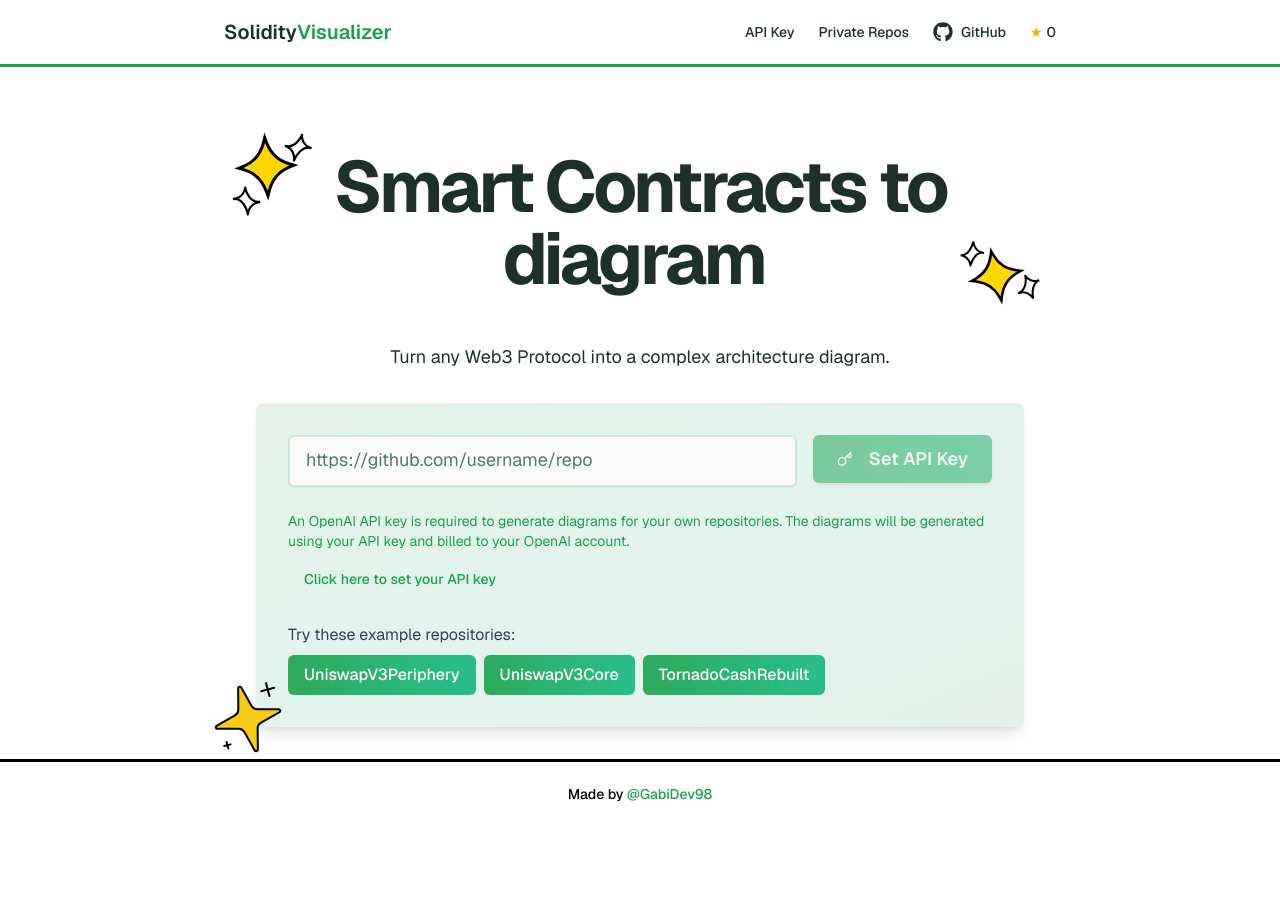
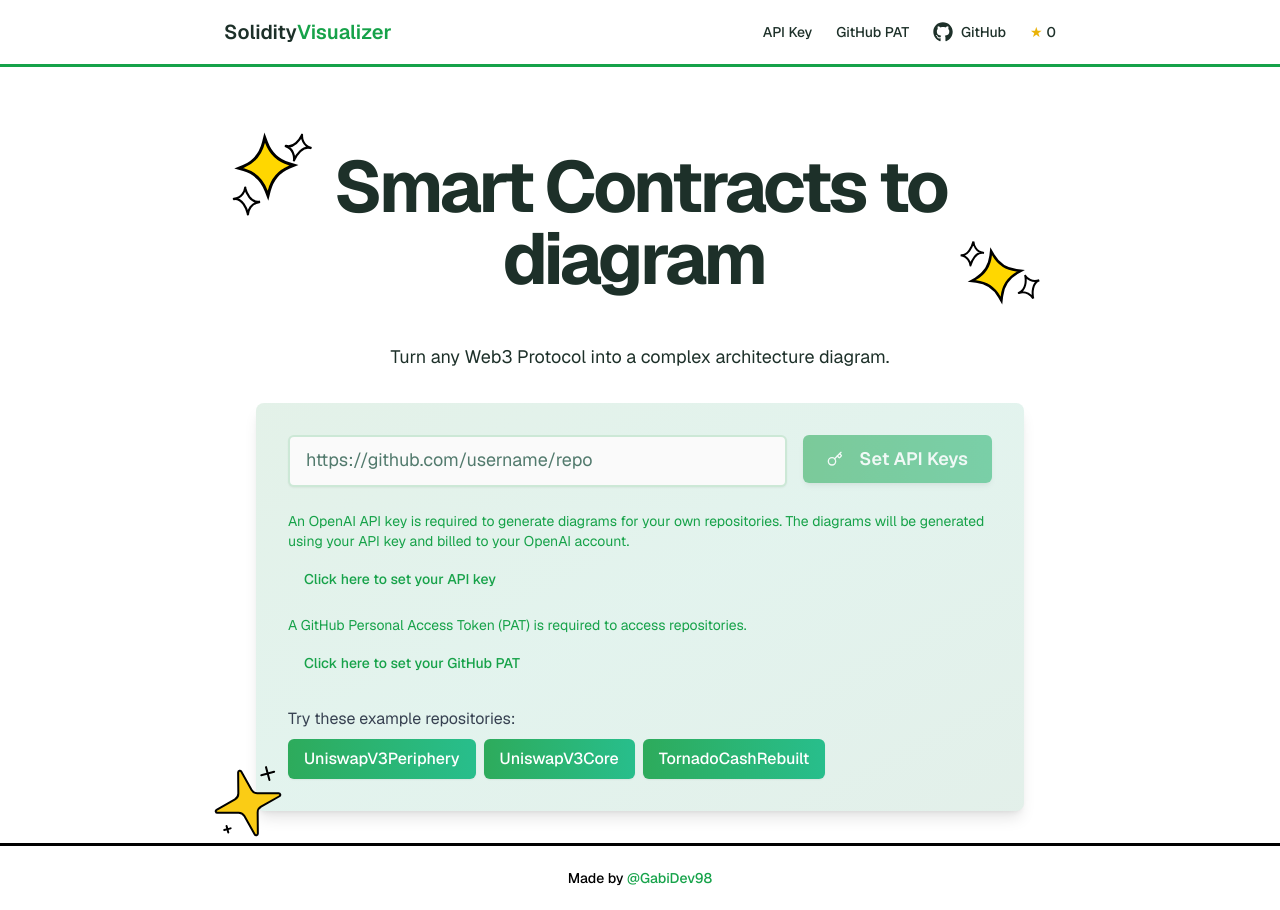
Before and after one commit to diegofornalha/SolidityVisualizer, a Next.js app: page / in a window 1280 px wide. Before the commit the page ends 826 px from the top, so only its background shows below. Built offline with nearby package versions, Linux system fonts and the light colour scheme; no server answers.

Commit message:
github pat

```diff
--- a/src/components/header.tsx
+++ b/src/components/header.tsx
@@ -65,8 +65,8 @@
             onClick={() => setIsPrivateReposDialogOpen(true)}
             className="cursor-pointer text-sm font-medium text-foreground transition-transform hover:translate-y-[-2px] hover:text-primary"
           >
-            <span className="sm:hidden">Private Repos</span>
-            <span className="hidden sm:inline">Private Repos</span>
+            <span className="sm:hidden">GitHub PAT</span>
+            <span className="hidden sm:inline">GitHub PAT</span>
           </span>
           <Link
             href="https://github.com/VGabriel45/solidityVisualizer"
--- a/src/components/main-card.tsx
+++ b/src/components/main-card.tsx
@@ -50,6 +50,7 @@
   >(null);
   const [showApiKeyDialog, setShowApiKeyDialog] = useState(false);
   const [hasApiKey, setHasApiKey] = useState(false);
+  const [hasGitHubPAT, setHasGitHubPAT] = useState(false);
   const router = useRouter();
 
   useEffect(() => {
@@ -66,7 +67,9 @@
 
   useEffect(() => {
     const storedKey = localStorage.getItem("openai_key");
+    const storedPAT = localStorage.getItem("github_pat");
     setHasApiKey(!!storedKey);
+    setHasGitHubPAT(!!storedPAT);
   }, []);
 
   const handleSubmit = (e: React.FormEvent) => {
@@ -75,6 +78,11 @@
 
     if (!hasApiKey) {
       setShowApiKeyDialog(true);
+      return;
+    }
+
+    if (!hasGitHubPAT) {
+      router.push('/?openPrivateRepos=true');
       return;
     }
 
@@ -125,20 +133,22 @@
           />
           <Button
             type="submit"
-            className={`gradient-hover rounded-md border-0 p-4 px-4 text-base font-semibold text-primary-foreground shadow-md transition-all hover:shadow-lg sm:p-6 sm:px-6 sm:text-lg ${!hasApiKey ? 'opacity-50 cursor-not-allowed' : ''}`}
-            disabled={!hasApiKey}
+            className={`gradient-hover rounded-md border-0 p-4 px-4 text-base font-semibold text-primary-foreground shadow-md transition-all hover:shadow-lg sm:p-6 sm:px-6 sm:text-lg ${(!hasApiKey || !hasGitHubPAT) ? 'opacity-50 cursor-not-allowed' : ''}`}
+            disabled={!hasApiKey || !hasGitHubPAT}
           >
-            {hasApiKey ? 'Visualize' : (
+            {hasApiKey && hasGitHubPAT ? 'Visualize' : (
               <>
                 <Key className="mr-2 h-5 w-5" />
-                Set API Key
+                {!hasApiKey && !hasGitHubPAT ? 'Set API Keys' : (!hasApiKey ? 'Set API Key' : 'Set GitHub PAT')}
               </>
             )}
           </Button>
         </div>
 
+        {(!hasApiKey || !hasGitHubPAT) && (
+          <div className="text-sm text-primary">
             {!hasApiKey && (
-          <div className="text-sm text-primary">
+              <>
                 <p className="mb-2">An OpenAI API key is required to generate diagrams for your own repositories. The diagrams will be generated using your API key and billed to your OpenAI account.</p>
                 <Button
                   type="button"
@@ -148,6 +158,22 @@
                 >
                   Click here to set your API key
                 </Button>
+              </>
+            )}
+
+            {!hasGitHubPAT && (
+              <>
+                <p className="mt-4 mb-2">A GitHub Personal Access Token (PAT) is required to access repositories.</p>
+                <Button
+                  type="button"
+                  onClick={() => router.push('/?openPrivateRepos=true')}
+                  className="text-sm font-medium text-primary hover:text-primary/80"
+                  variant="link"
+                >
+                  Click here to set your GitHub PAT
+                </Button>
+              </>
+            )}
           </div>
         )}
 
--- a/src/components/private-repos-dialog.tsx
+++ b/src/components/private-repos-dialog.tsx
@@ -47,7 +47,7 @@
         </DialogHeader>
         <form onSubmit={handleSubmit} className="space-y-4">
           <div className="text-sm">
-            To enable private repositories, you&apos;ll need to provide a GitHub
+            To get diagrams without rate limits, you&apos;ll need to provide a GitHub PAT (classic) with at least public read access to repos.
             Personal Access Token with repo scope. The token will be stored
             locally in your browser. Find out how{" "}
             <Link
```
Also changed, not shown: src/lib/fetch-backend.ts (+13 -2 lines), 2 other files (tests, documents, lock files or other folders). Lines whose indentation alone changed are shown as unchanged.
